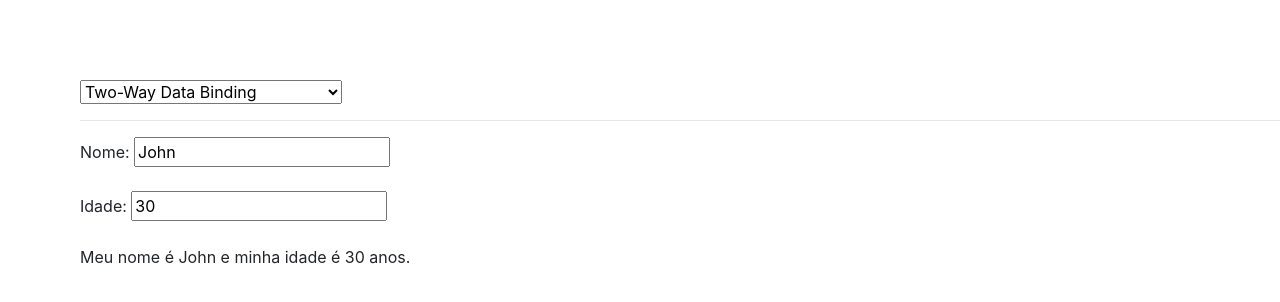
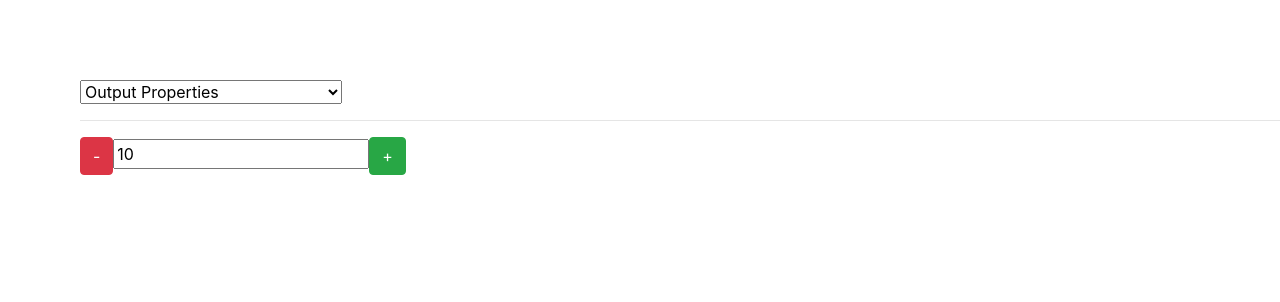
Before and after one commit to silvajohn-c/angular-fundamentals, an Angular app: page / in a window 1280 px wide. Shown: the top 302 px of the page. Built offline with nearby package versions, Linux system fonts and the light colour scheme.

Commit message:
Add Output Property Component

```diff
--- a/src/app/app.module.ts
+++ b/src/app/app.module.ts
@@ -7,7 +7,7 @@ import { FirstModule } from './first/first.module';
 import { BrowserAnimationsModule } from '@angular/platform-browser/animations';
 @NgModule({
   declarations: [
-    AppComponent,
+    AppComponent
   ],
   imports: [
     BrowserModule,
--- a/src/app/first/first.component.html
+++ b/src/app/first/first.component.html
@@ -3,9 +3,11 @@
   <option value="1">Property Binding e Interpolação</option>
   <option value="2">Class e Style Binding</option>
   <option value="3">Event Binding</option>
-  <option value="4" selected>Two-Way Data Binding</option>
+  <option value="4" >Two-Way Data Binding</option>
+  <option value="5" selected>Output Properties</option>
 </select>
 <app-propertybinding [style.display]="modulo.value == '1' ? 'block' : 'none'"></app-propertybinding>
 <app-classbinding [style.display]="modulo.value == '2' ? 'block' : 'none'"></app-classbinding>
 <app-eventbinding [style.display]="modulo.value == '3' ? 'block' : 'none'"></app-eventbinding>
 <app-twowaydatabinding [style.display]="modulo.value == '4' ? 'block' : 'none'"></app-twowaydatabinding>
+<contador (mudouValor)="onMudouValor($event)" [valor]="valorInicial" [style.display]="modulo.value == '5' ? 'block' : 'none'"></contador>
--- a/src/app/first/first.component.ts
+++ b/src/app/first/first.component.ts
@@ -11,12 +11,17 @@ export class FirstComponent implements OnInit {
   frase: string[] = []
   valor1: boolean = false
   valor2: boolean = true
+  valorInicial: number = 10;
 
   constructor(private firstService: FirstService) {
     this.frase = this.firstService.getFrase()
     this.imgUrl = this.firstService.imgUrl
   }
 
+  onMudouValor(evento: any){
+    console.log(evento)
+  }
+
   ngOnInit(): void {
   }
 
--- a/src/app/first/first.module.ts
+++ b/src/app/first/first.module.ts
@@ -6,6 +6,7 @@ import { PropertybindingComponent } from '../propertybinding/propertybinding.com
 import { EventbindingComponent } from '../eventbinding/eventbinding.component';
 import { TwowaydatabindingComponent } from '../twowaydatabinding/twowaydatabinding.component';
 import { FormsModule } from '@angular/forms';
+import { OutputpropertyComponent } from '../outputproperty/outputproperty.component';
 
 @NgModule({
   declarations: [
@@ -13,7 +14,8 @@ import { FormsModule } from '@angular/forms';
     ClassbindingComponent,
     PropertybindingComponent,
     EventbindingComponent,
-    TwowaydatabindingComponent
+    TwowaydatabindingComponent,
+    OutputpropertyComponent
   ],
   imports: [
     CommonModule,
--- /dev/null
+++ b/src/app/outputproperty/outputproperty.component.html
@@ -0,0 +1,7 @@
+<hr>
+
+<div>
+    <button class="btn btn-danger" (click)="decrementa()">-</button>
+    <input type="text" [value]="valor">
+    <button class="btn btn-success" (click)="incrementa()">+</button>
+</div>
--- /dev/null
+++ b/src/app/outputproperty/outputproperty.component.ts
@@ -0,0 +1,26 @@
+import { Component, OnInit, Input, Output, EventEmitter } from '@angular/core';
+
+@Component({
+  selector: 'contador',
+  templateUrl: './outputproperty.component.html',
+  styleUrls: ['./outputproperty.component.scss'],
+})
+export class OutputpropertyComponent implements OnInit {
+  @Input() valor: number = 0;
+
+  @Output() mudouValor = new EventEmitter();
+
+  constructor() {}
+
+  incrementa() {
+    this.valor++;
+    this.mudouValor.emit({novoValor: this.valor})
+  }
+
+  decrementa() {
+    this.valor--;
+    this.mudouValor.emit({novoValor: this.valor})
+  }
+
+  ngOnInit(): void {}
+}
```
Also changed, not shown: src/app/outputproperty/outputproperty.component.scss (added).
